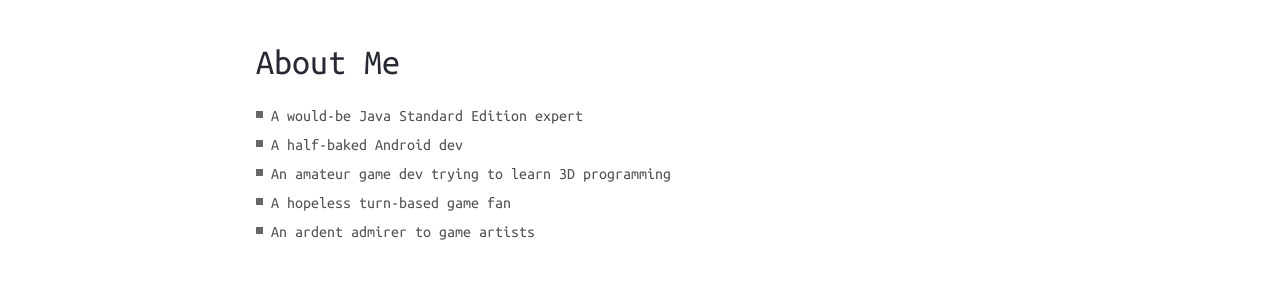
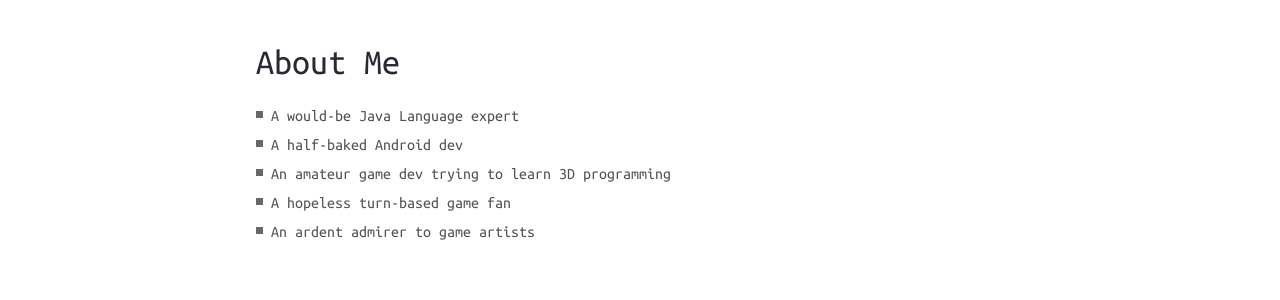
Before and after one commit to toyknight/toyknight.github.io, a Jekyll site: the page built from about.md, in a window 1280 px wide. Shown: the part 163-463 px from the top of the page. Built offline with Jekyll 4.4.1, drawn with Linux system fonts in a browser that asks for light colours; nearby versions of some CDN libraries.

Commit message:
Update about.md

```diff
--- a/about.md
+++ b/about.md
@@ -5,7 +5,7 @@ package: net.toyknight.about
 permalink: /about/
 ---
 
-* A would-be Java Standard Edition expert
+* A would-be Java Language expert
 * A half-baked Android dev
 * An amateur game dev trying to learn 3D programming
 * A hopeless turn-based game fan
```
